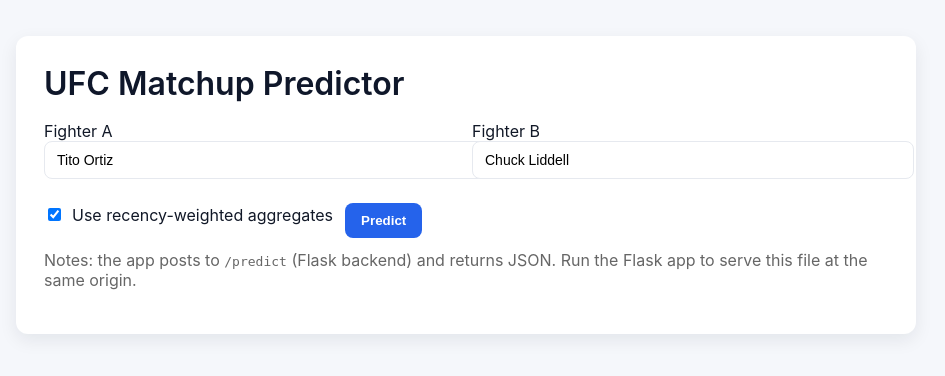
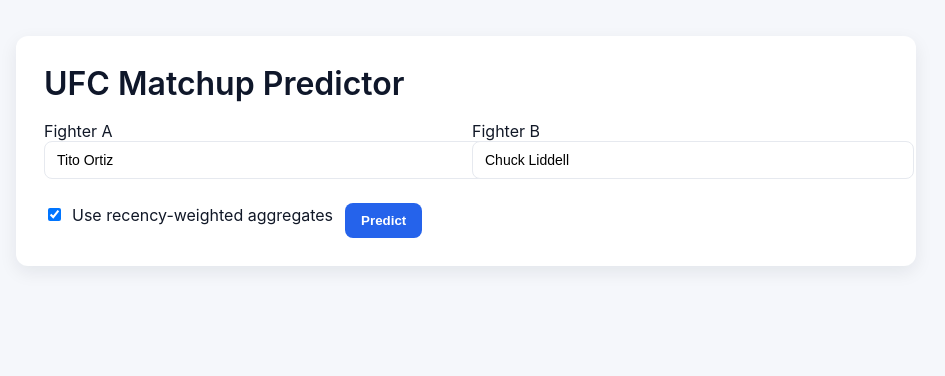
Before and after one commit to Devansh015/ufc-ml-predictor, a Flask app: page / in a window 1280 px wide. Shown: the top 376 px of the page, without its empty margins (174-1119 px from the left). Run offline with Flask 3, Linux system fonts and the light colour scheme; parts of the project's set-up code (start-up, migrations or seed data) failed here and were passed over; some libraries are stand-ins or nearby versions.

Commit message:
removed note

```diff
--- a/src/webapp/react/index.html
+++ b/src/webapp/react/index.html
@@ -78,7 +78,6 @@
                     <pre>{JSON.stringify(out, null, 2)}</pre>
                   )}
                 </div>}
-            <p style={{marginTop:12,color:'#666'}}>Notes: the app posts to <code>/predict</code> (Flask backend) and returns JSON. Run the Flask app to serve this file at the same origin.</p>
           </div>
         )
       }
--- a/src/webapp/templates/index.html
+++ b/src/webapp/templates/index.html
@@ -19,7 +19,6 @@
     <button id="go">Predict</button>
 
     <div id="out" class="result"></div>
-
     <script>
       function makeResultCard(name){
         return `
```
